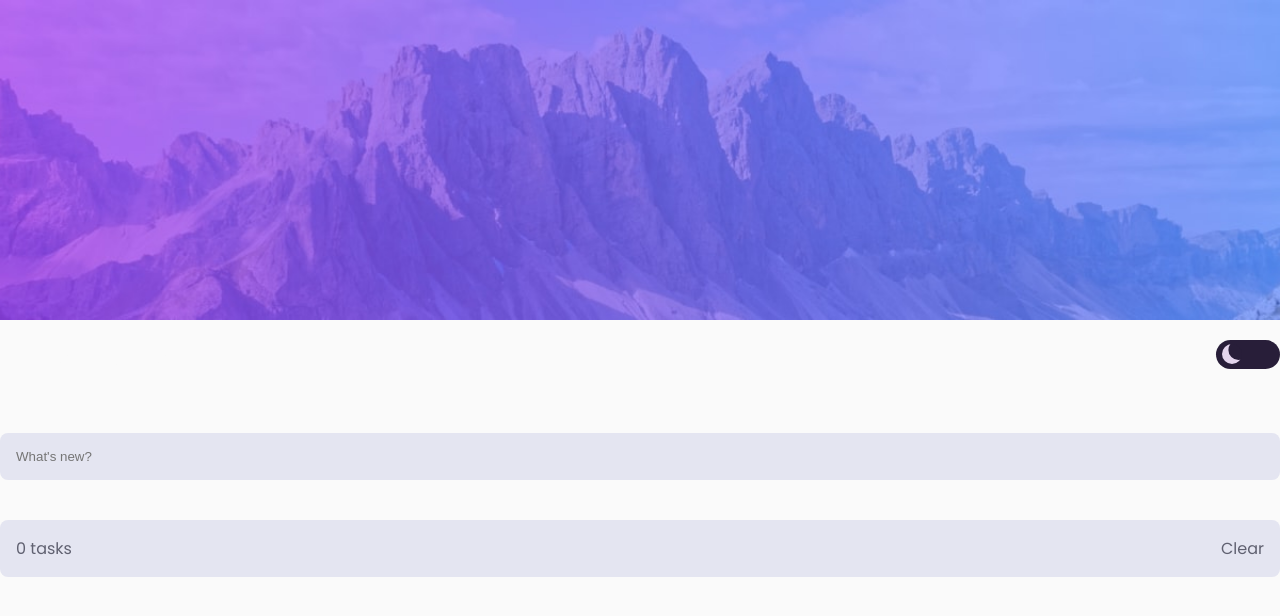
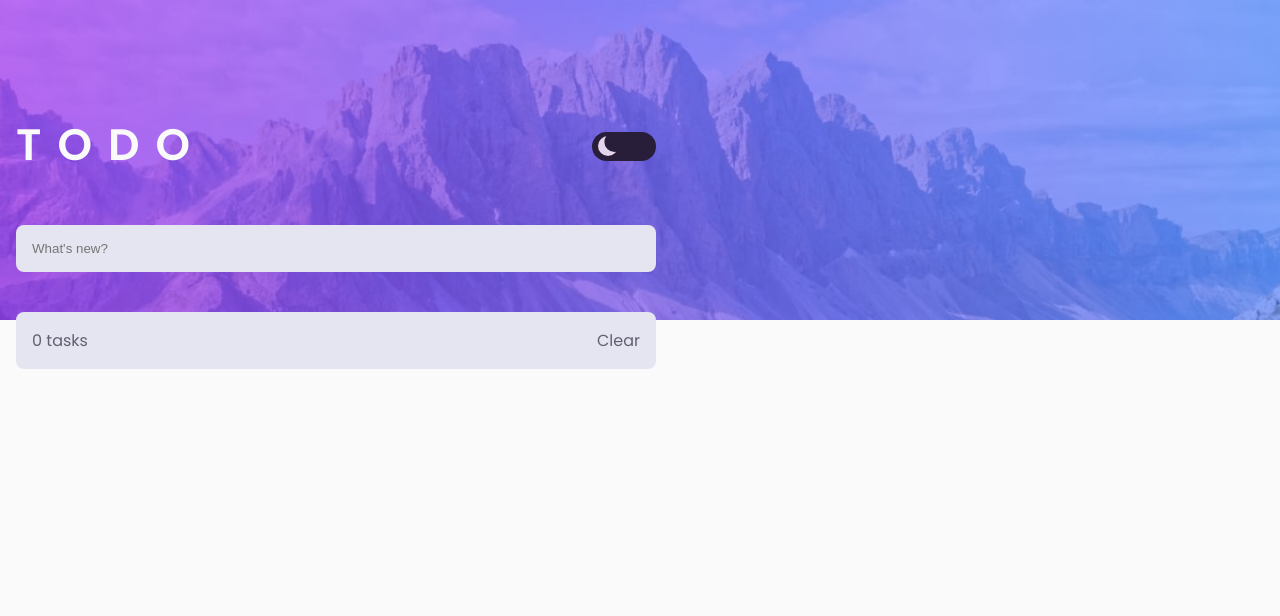
Before and after one commit to KarineBrandelli/to-do-react, a React (Vite) app: page / in a window 1280 px wide. Shown: the top 616 px of the page. Built offline with nearby package versions, Linux system fonts and the light colour scheme; some icons are missing.

Commit message:
build: remove prefers color scheme, replace display grid for flex

```diff
--- a/src/index.css
+++ b/src/index.css
@@ -8,23 +8,14 @@ body {
   min-height: 100vh;
 }
 
-#root {
-  display: grid;
+.center {
+  display: flex;
+  justify-content: center;
 }
 
-@media (prefers-color-scheme: dark) {
-  body {
-    color: hsl(0, 0%, 98%);
-    background-color: hsl(235, 21%, 11%);
-  }
+.container {
+  align-items: center;
 
-  .header-img {
-    background: url('./components/Header/assets/bg-desktop-dark.jpg');
-    background-size: cover;
-    background-repeat: no-repeat;
-    background-position: center;
-
-    max-width: 100%;
-    padding: 10rem 0;
-  }
+  width: 40rem;
+  margin: -13rem 1rem 2rem 1rem;
 }
```
